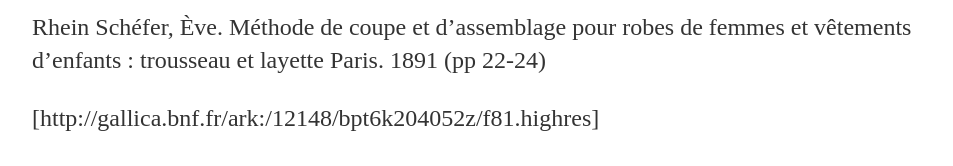
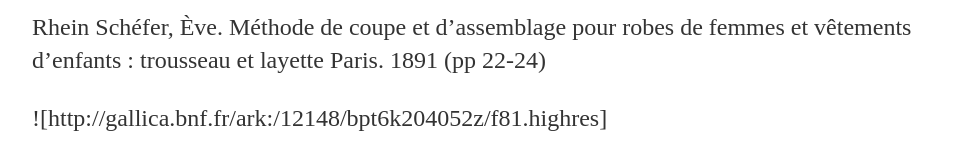
Before and after one commit to jeremyerwin/jeremyerwin.github.io, a Jekyll site: the page built from _posts/2018-05-24-gotta-catch-them-all.md, in a window 1280 px wide. Shown: the part 1348-1514 px from the top of the page, without its empty margins (160-1113 px from the left). Built offline with Jekyll 4.4.1, drawn with Linux system fonts in a browser that asks for light colours; our own code applies the rules of GitHub Pages for plain Markdown files; part of the change alters nothing that is shown.

```diff
--- a/_posts/2018-05-24-gotta-catch-them-all.md
+++ b/_posts/2018-05-24-gotta-catch-them-all.md
@@ -22,7 +22,7 @@ Anyway, the computerized pattern for this post is from
 
 Rhein Schéfer, Ève. Méthode de coupe et d'assemblage pour robes de femmes et vêtements d'enfants : trousseau et layette Paris. 1891 (pp 22-24)
 
-[http://gallica.bnf.fr/ark:/12148/bpt6k204052z/f81.highres]
+![http://gallica.bnf.fr/ark:/12148/bpt6k204052z/f81.highres]
 
 Click on the picture for an _interactive version_ of this pattern. Use the sliders to change the measurements
-[![corsage de bal](/images/manche_ordinaire.png)](https://jeremyerwin.github.io/patterns/schefer/manche_ordinaire.html)
+[![sleeve](/images/manche_ordinaire.png)](https://jeremyerwin.github.io/patterns/schefer/manche_ordinaire.html)
```
